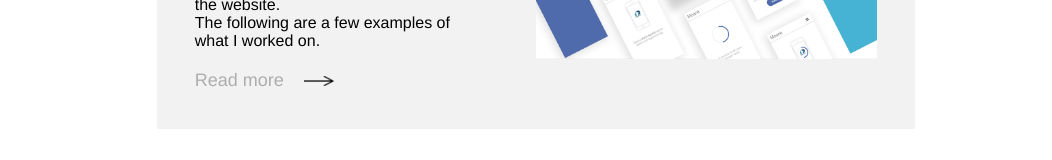
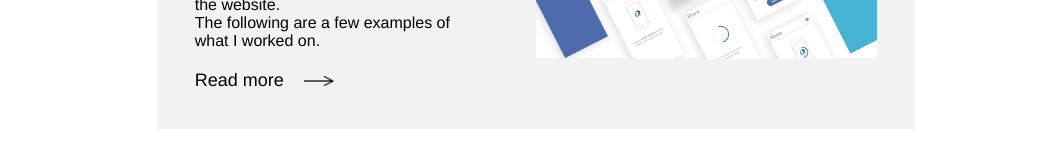
Before and after one commit to majajohansson/portfolio, a React app: page /#/ in a window 1280 px wide. Shown: the part 558-718 px from the top of the page, without its empty margins (104-1156 px from the left). Built offline with nearby package versions, Linux system fonts and the light colour scheme.

Commit message:
Add link to homepage

```diff
--- a/src/main.css
+++ b/src/main.css
@@ -20,6 +20,11 @@ a:hover {
   font-size: 28px;
   display: inline-block;
   width: 50%;
+}
+
+.header__title a {
+  color: inherit;
+  text-decoration: none;
 }
 
 .header__nav {
@@ -69,6 +74,11 @@ a:hover {
 .article__description__link {
   margin-top: 20px;
   font-size: 18px;
+}
+
+.article__description__link a {
+  color: inherit;
+  text-decoration: none;
 }
 
 .article__description__link img {
--- a/src/ui/Header.js
+++ b/src/ui/Header.js
@@ -15,7 +15,7 @@ const links = [
 
 export default ({ match }) => (
   <div className="header">
-    <div className="header__title">Maja Johansson</div>
+    <div className="header__title"><Link to="/">Maja Johansson</Link></div>
     <div className="header__nav">
       {links.map((link, index) => (
         <HeaderLink
```
